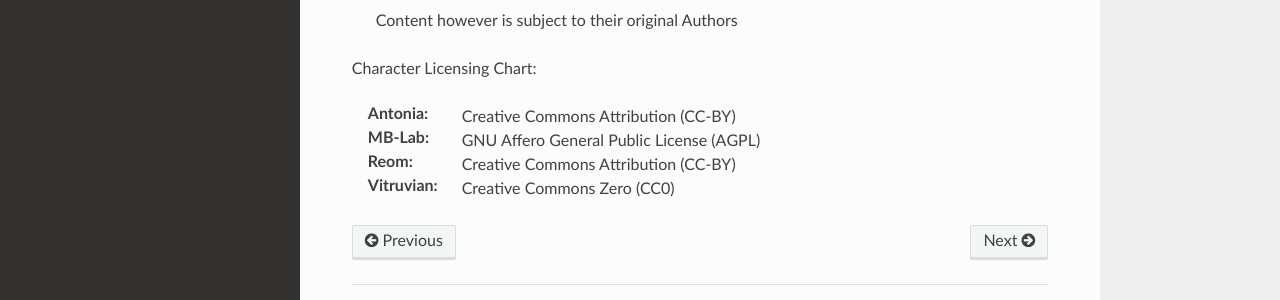
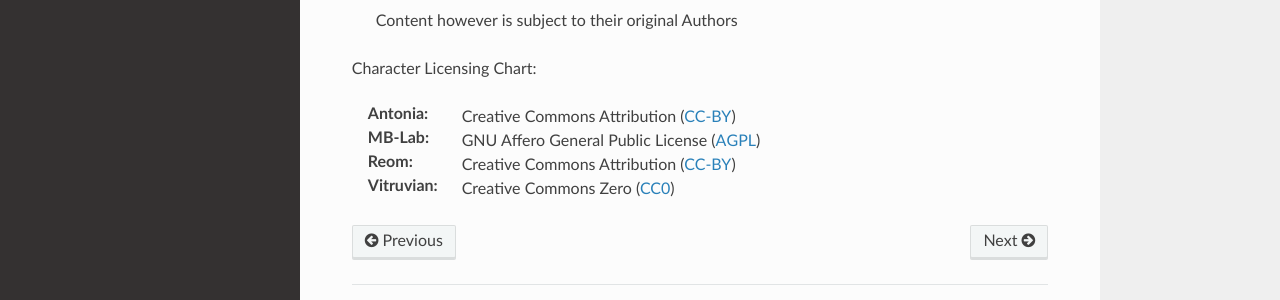
Before and after one commit to seenbuklee/CharMorph_Docs, a Sphinx documentation site: the page built from docs/source/Introduction.rst, in a window 1280 px wide. Shown: the part 409-709 px from the top of the page. Built offline with Sphinx 7.4.7 and the Read the Docs theme 2.0.0, drawn with Linux system fonts in a browser that asks for light colours; part of the change alters nothing that is shown.

```diff
--- a/docs/source/Introduction.rst
+++ b/docs/source/Introduction.rst
@@ -21,7 +21,7 @@ Charmorph's Code is licensed under GPL in accordance with Blender's `License <ht
 
 Character Licensing Chart:
 
-:Antonia: Creative Commons Attribution (CC-BY)
-:MB-Lab: GNU Affero General Public License (AGPL)
-:Reom: Creative Commons Attribution (CC-BY)
-:Vitruvian: Creative Commons Zero (CC0)
+:Antonia: Creative Commons Attribution (`CC-BY <https://creativecommons.org/licenses/by/4.0/deed.en>`_)
+:MB-Lab: GNU Affero General Public License (`AGPL <https://www.gnu.org/licenses/agpl-3.0.en.html>`_)
+:Reom: Creative Commons Attribution (`CC-BY <https://creativecommons.org/licenses/by/4.0/deed.en>`_)
+:Vitruvian: Creative Commons Zero (`CC0 <https://creativecommons.org/public-domain/cc0/>`_)
```
